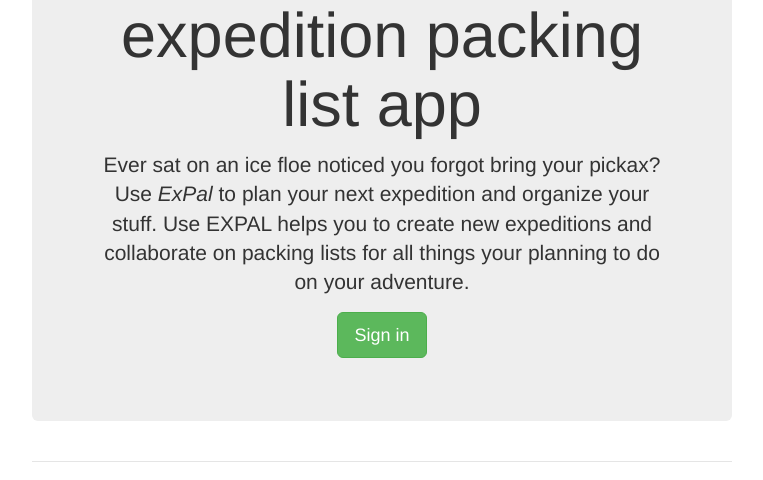
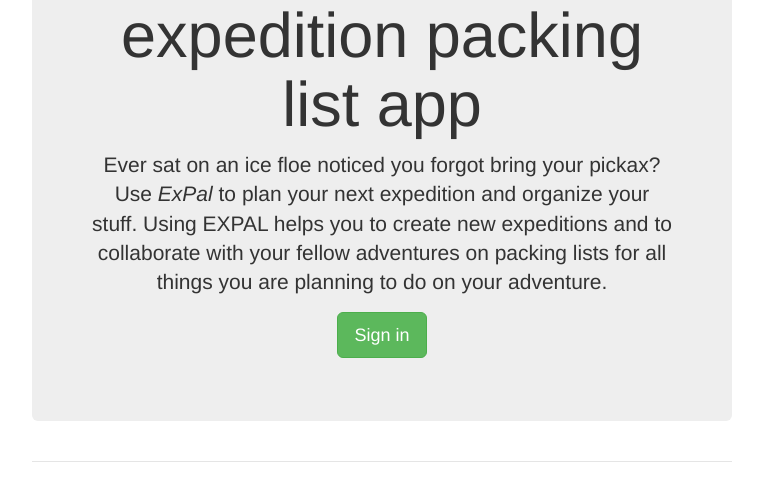
Before and after one commit to capt-marwil/Udacity-Item-Catalog, a Flask app: page / in a window 1280 px wide. Shown: the part 732-1212 px from the top of the page, without its empty margins (258-1021 px from the left). Run offline with Flask 2, Linux system fonts and the light colour scheme; some libraries are stand-ins or nearby versions.

Commit message:
Edit: Text on index pages

```diff
--- a/templates/index.html
+++ b/templates/index.html
@@ -15,9 +15,9 @@
     <p class="lead">
         Ever sat on an ice floe noticed you forgot bring your pickax?
         Use <em>ExPal</em> to plan your next expedition and organize
-        your stuff. Use EXPAL helps you to create new expeditions and
-        collaborate on packing lists for all things your
-        planning to do on your adventure.
+        your stuff. Using EXPAL helps you to create new expeditions and
+        to collaborate with your fellow adventures on packing lists for
+        all things you are planning to do on your adventure.
     </p>
     <p>
         <a class="btn btn-lg btn-primary" href="{{ url_for('addExpedition')}}">
--- a/templates/public_index.html
+++ b/templates/public_index.html
@@ -15,9 +15,9 @@
     <p class="lead">
         Ever sat on an ice floe noticed you forgot bring your pickax?
         Use <em>ExPal</em> to plan your next expedition and organize
-        your stuff. Use EXPAL helps you to create new expeditions and
-        collaborate on packing lists for all things your
-        planning to do on your adventure.
+        your stuff. Using EXPAL helps you to create new expeditions and
+        to collaborate with your fellow adventures on packing lists for
+        all things you are planning to do on your adventure.
     </p>
     <p>
         <a class="btn btn-lg btn-success" href="{{ url_for('login') }}"
```
